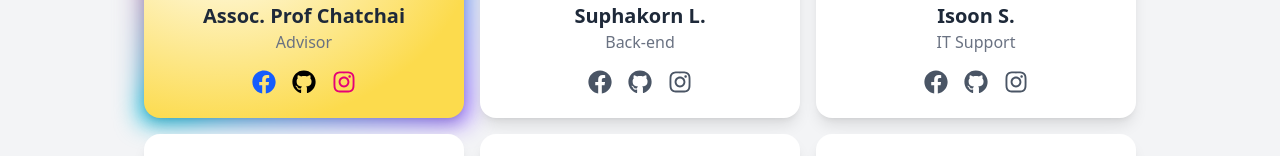
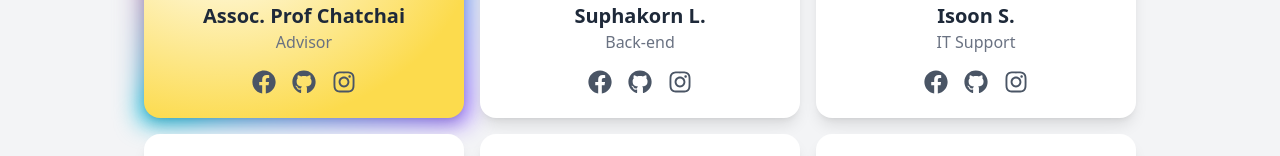
Before and after one commit to chotipats2092002/CoE-Access-Control, a React (Vite) app in the folder web/: page /about in a window 1280 px wide. Shown: the part 302-458 px from the top of the page. Built offline with nearby package versions, Linux system fonts and the light colour scheme.

Commit message:
fix bug hover

```diff
--- a/web/src/components/ProfileCard.tsx
+++ b/web/src/components/ProfileCard.tsx
@@ -11,11 +11,9 @@ interface ProfileCardProp {
         instagram: string;
     };
     style?: string;
-
 }
 
 const ProfileCard: React.FC<ProfileCardProp> = ({ name, position, imageURL, contacts, style='bg-white' }) => {
-    const styleHv = (position == 'Advisor') ? '' : 'text-gray-600 hover:'
     return (
         <div className="relative">
             {/* <div className="border border-gray-400 rounded-md bg-white p-16 relative z-20">1</div> */}
@@ -39,17 +37,17 @@ const ProfileCard: React.FC<ProfileCardProp> = ({ name, position, imageURL, cont
                 <div className="mt-4 flex space-x-4">
                     {contacts.facebook && (
                         <a href={contacts.facebook} target="_blank" rel="noopener noreferrer">
-                            <FaFacebook className={`w-6 h-6 ${styleHv}text-blue-600 transition`} />
+                            <FaFacebook className={`w-6 h-6 text-gray-600 hover:text-blue-600 transition`} />
                         </a>
                     )}
                     {contacts.github && (
                         <a href={contacts.github} target="_blank" rel="noopener noreferrer">
-                            <FaGithub className={`w-6 h-6 ${styleHv}text-black transition`} />
+                            <FaGithub className="w-6 h-6 text-gray-600 hover:text-black transition" />
                         </a>
                     )}
                     {contacts.instagram && (
                         <a href={contacts.instagram} target="_blank" rel="noopener noreferrer">
-                            <FaInstagram className={`w-6 h-6 ${styleHv}text-pink-600 transition`} />
+                            <FaInstagram className="w-6 h-6 text-gray-600 hover:text-pink-600 transition" />
                         </a>
                     )}
                 </div>
```
